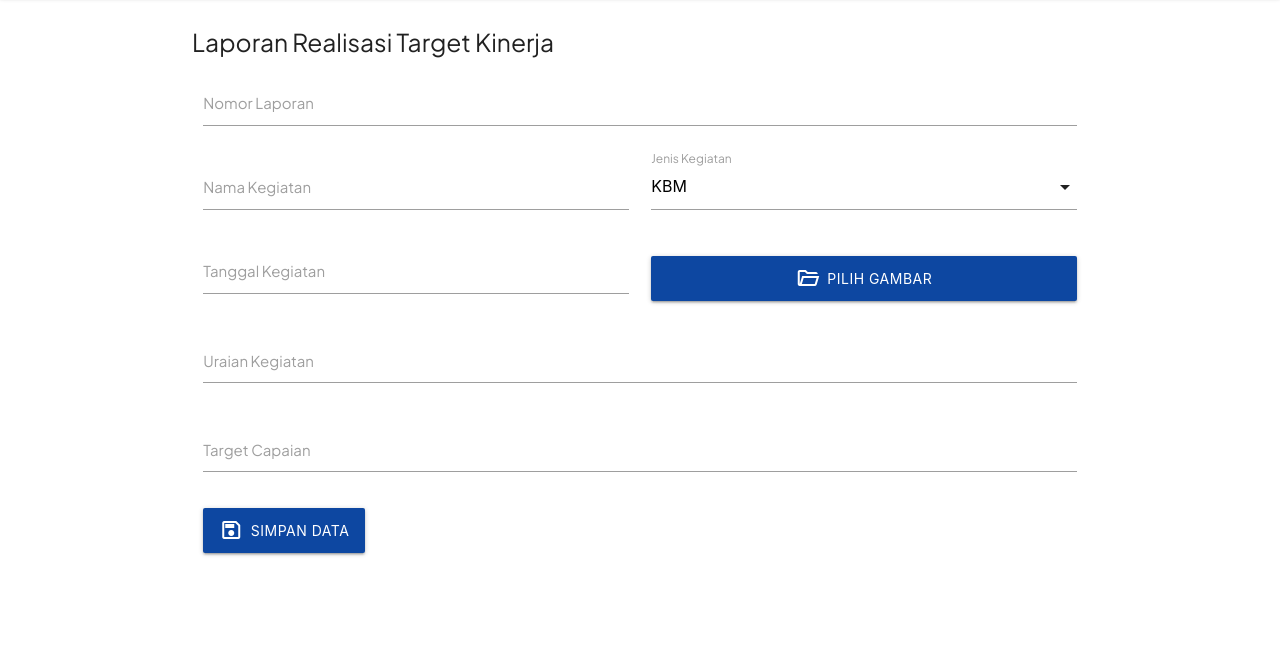
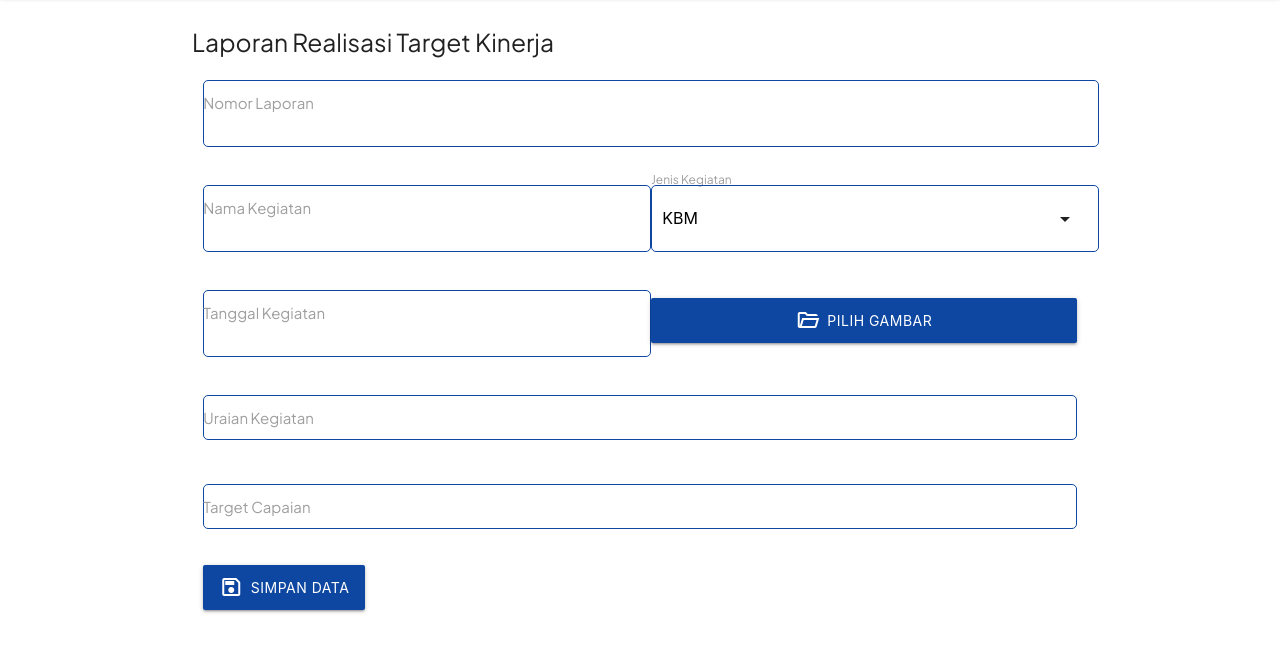
Before and after one commit to Not-Invalid/Web_Laporan_Kinerja, a plain HTML site: page index.html in a window 1280 px wide. Shown: the part 67-718 px from the top of the page. Drawn offline with nearby package versions, Linux system fonts and the light colour scheme.

Commit message:
Update 1.2

```diff
--- a/index.html
+++ b/index.html
@@ -15,11 +15,39 @@
 			font-family: 'Plus Jakarta Sans', sans-serif;
 			min-height: 100vh;
 			}
-			input:not([type]):focus:not([readonly]),input[type=text]:not(.browser-default):focus:not([readonly]),input[type=password]:not(.browser-default):focus:not([readonly]),input[type=email]:not(.browser-default):focus:not([readonly]),input[type=url]:not(.browser-default):focus:not([readonly]),input[type=time]:not(.browser-default):focus:not([readonly]),input[type=date]:not(.browser-default):focus:not([readonly]),input[type=datetime]:not(.browser-default):focus:not([readonly]),input[type=datetime-local]:not(.browser-default):focus:not([readonly]),input[type=tel]:not(.browser-default):focus:not([readonly]),input[type=number]:not(.browser-default):focus:not([readonly]),input[type=search]:not(.browser-default):focus:not([readonly]),textarea.materialize-textarea:focus:not([readonly]) {
-			border-bottom: 1px solid #0d47a1;
-			-webkit-box-shadow: 0 1px 0 0 #0d47a1;
-			box-shadow: 0 1px 0 0 #0d47a1;
-			}
+			.input-field input[type="text"],
+.input-field input[type="password"],
+.input-field input[type="email"],
+.input-field input[type="url"],
+.input-field input[type="time"],
+.input-field input[type="date"],
+.input-field input[type="datetime"],
+.input-field input[type="datetime-local"],
+.input-field input[type="tel"],
+.input-field input[type="number"],
+.input-field input[type="search"],
+.input-field textarea.materialize-textarea {
+    border: 1px solid #0d47a1;
+    border-radius: 5px;
+    padding: 10px;
+}
+
+/* Style the focused state */
+.input-field input[type="text"]:focus,
+.input-field input[type="password"]:focus,
+.input-field input[type="email"]:focus,
+.input-field input[type="url"]:focus,
+.input-field input[type="time"]:focus,
+.input-field input[type="date"]:focus,
+.input-field input[type="datetime"]:focus,
+.input-field input[type="datetime-local"]:focus,
+.input-field input[type="tel"]:focus,
+.input-field input[type="number"]:focus,
+.input-field input[type="search"]:focus,
+.input-field textarea.materialize-textarea:focus {
+    border: 1px solid #0d47a1;
+    box-shadow: 0 0 10px rgba(13, 71, 161, 0.3);
+}
 			input:not([type]):focus:not([readonly])+label,input[type=text]:not(.browser-default):focus:not([readonly])+label,input[type=password]:not(.browser-default):focus:not([readonly])+label,input[type=email]:not(.browser-default):focus:not([readonly])+label,input[type=url]:not(.browser-default):focus:not([readonly])+label,input[type=time]:not(.browser-default):focus:not([readonly])+label,input[type=date]:not(.browser-default):focus:not([readonly])+label,input[type=datetime]:not(.browser-default):focus:not([readonly])+label,input[type=datetime-local]:not(.browser-default):focus:not([readonly])+label,input[type=tel]:not(.browser-default):focus:not([readonly])+label,input[type=number]:not(.browser-default):focus:not([readonly])+label,input[type=search]:not(.browser-default):focus:not([readonly])+label,textarea.materialize-textarea:focus:not([readonly])+label {
 			color: #0d47a1;
 			}
```
